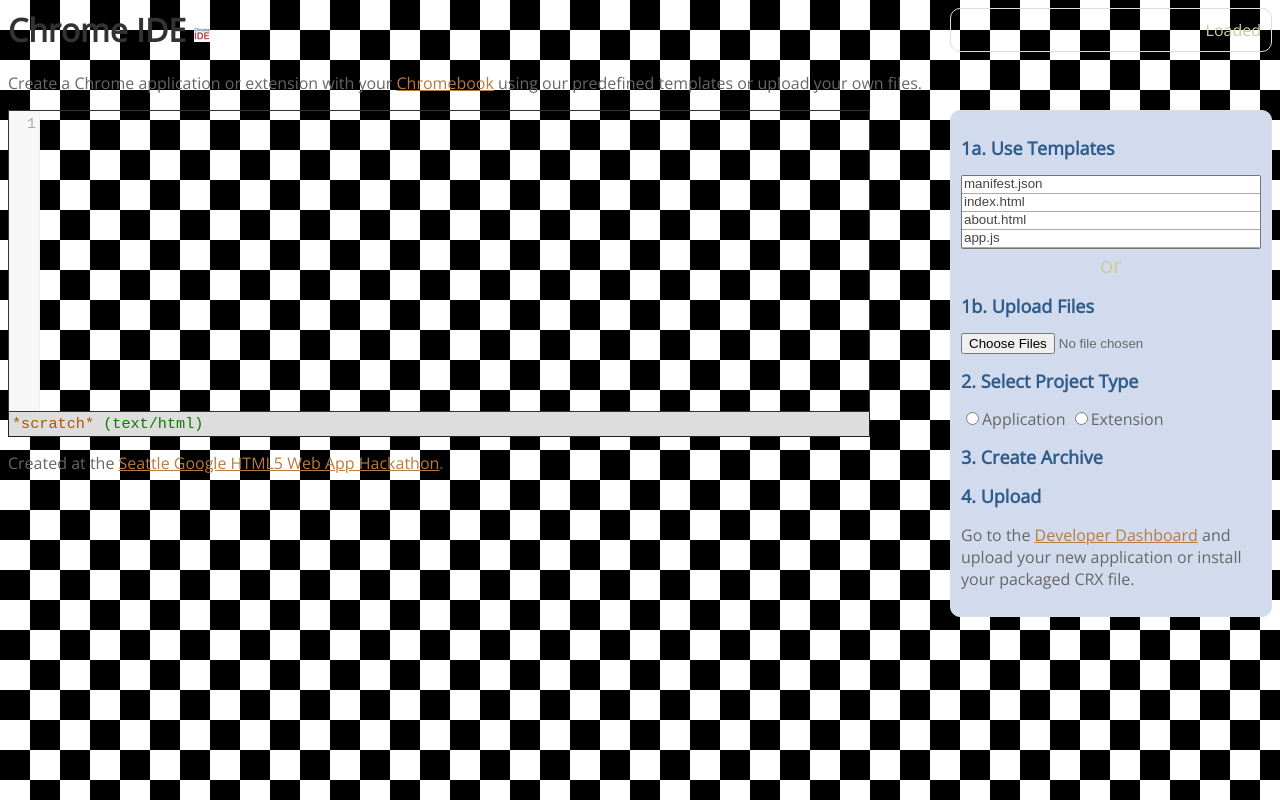
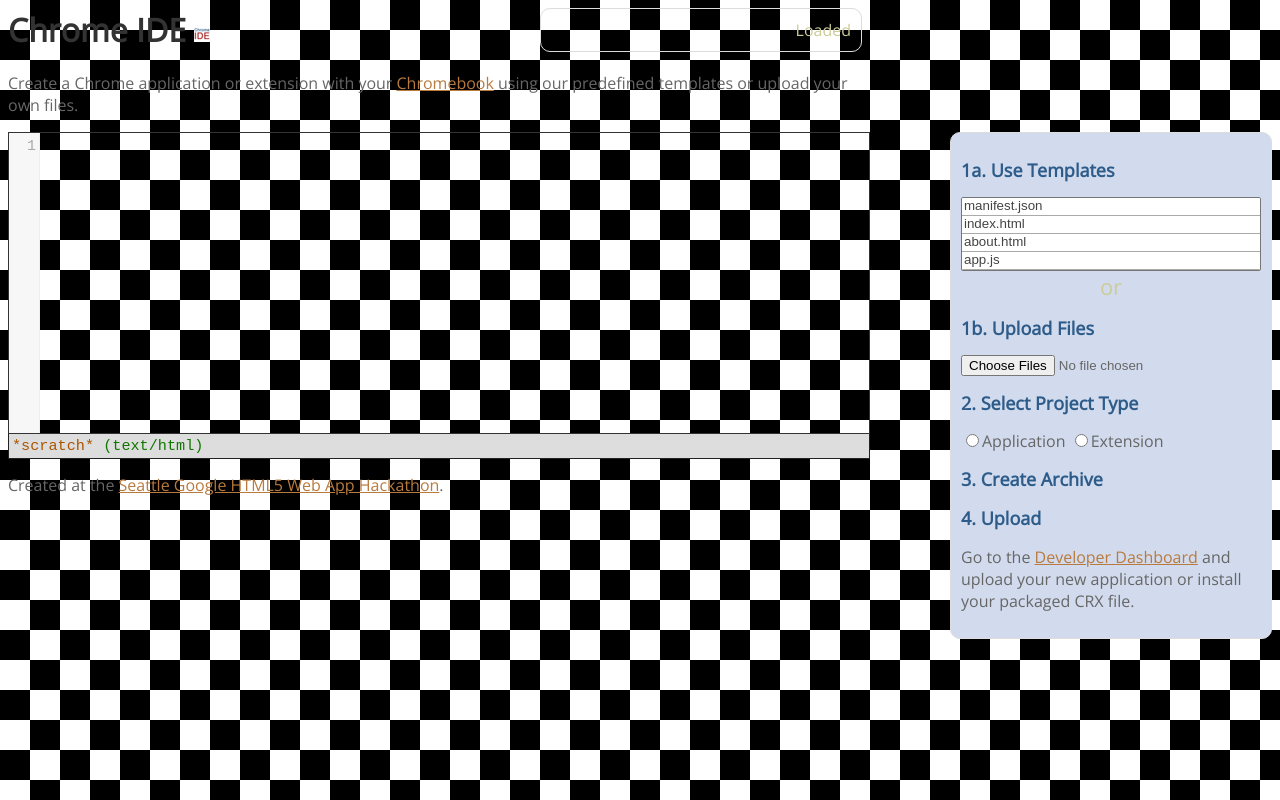
Before and after one commit to jwalsh/chrome-ide, a website: page public/index.html in a window 1280 px wide. Drawn offline with nearby package versions, Linux system fonts and the light colour scheme; no server answers.

Commit message:
Don't reflow when long status

```diff
--- a/public/css/shell.css
+++ b/public/css/shell.css
@@ -16,6 +16,9 @@
 		font-size: 18px;
 }
 
+header {
+		width: 854px;
+}
 /* The filename */
 h3 {
 		font-family: monospace;
```
